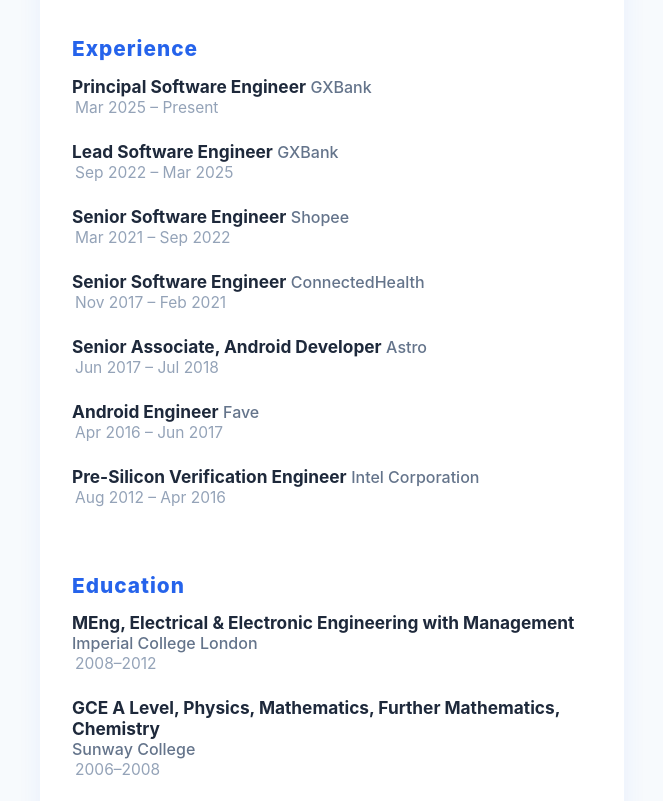
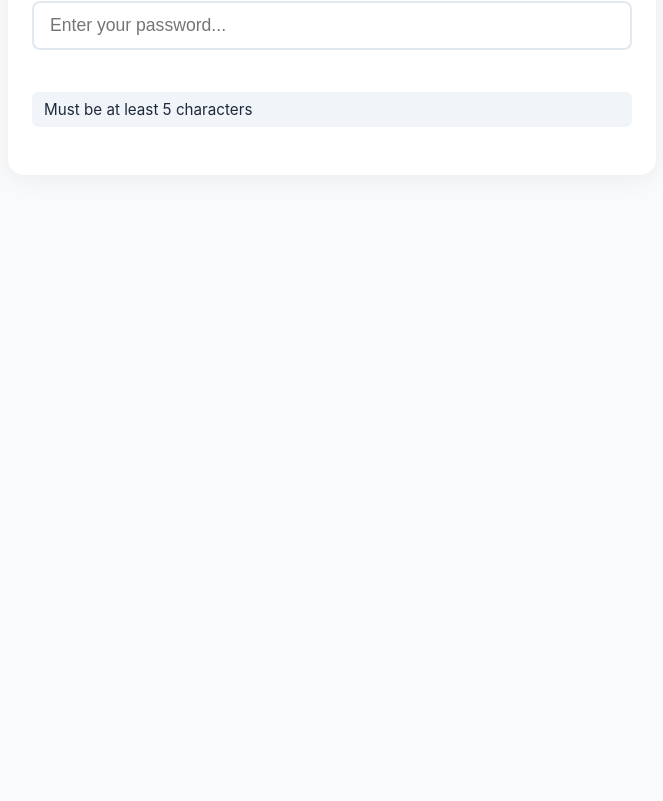
Before and after one commit to ianv1/ianv1.github.io, a plain HTML site: page index.html in a window 1280 px wide. Shown: the part 172-973 px from the top of the page, without its empty margins (308-971 px from the left). After the commit the page ends 840 px from the top, so only its background shows below. Drawn offline with Linux system fonts and the light colour scheme.

Commit message:
feat: Password game

```diff
--- /dev/null
+++ b/game.js
@@ -0,0 +1,174 @@
+const game = {
+  level: 1,
+  maxLevel: 100,
+  password: '',
+  requirements: [],
+
+  // Initialize the game
+  init() {
+    this.passwordInput = document.querySelector('.password-input');
+    this.requirementsContainer = document.querySelector('.requirements');
+    this.levelDisplay = document.querySelector('.level-display');
+    this.statusDisplay = document.querySelector('.status');
+    this.hintDisplay = document.querySelector('.hint');
+
+    this.passwordInput.addEventListener('input', (e) => {
+      this.password = e.target.value;
+      this.checkRequirements();
+    });
+
+    this.loadLevel();
+  },
+
+  // Load requirements for current level
+  loadLevel() {
+    this.requirements = [];
+    this.levelDisplay.textContent = `Level ${this.level}`;
+    this.passwordInput.value = '';
+    this.password = '';
+
+    // Add requirements based on level
+    switch(this.level) {
+      case 1:
+        this.addRequirement('Must be at least 5 characters', (p) => p.length >= 5);
+        break;
+      case 2:
+        this.addRequirement('Must contain at least one number', (p) => /\d/.test(p));
+        this.addRequirement('Must be at least 5 characters', (p) => p.length >= 5);
+        break;
+      case 3:
+        this.addRequirement('Must contain at least one uppercase letter', (p) => /[A-Z]/.test(p));
+        this.addRequirement('Must contain at least one number', (p) => /\d/.test(p));
+        this.addRequirement('Must be at least 6 characters', (p) => p.length >= 6);
+        break;
+      case 4:
+        this.addRequirement('Must contain at least one special character (!@#$%^&*)', (p) => /[!@#$%^&*]/.test(p));
+        this.addRequirement('Must contain at least one uppercase letter', (p) => /[A-Z]/.test(p));
+        this.addRequirement('Must contain at least one number', (p) => /\d/.test(p));
+        this.addRequirement('Must be at least 7 characters', (p) => p.length >= 7);
+        break;
+      case 5:
+        this.addRequirement('Must contain exactly two numbers', (p) => (p.match(/\d/g) || []).length === 2);
+        this.addRequirement('Must start with an uppercase letter', (p) => /^[A-Z]/.test(p));
+        this.addRequirement('Must contain a special character (!@#$%^&*)', (p) => /[!@#$%^&*]/.test(p));
+        this.addRequirement('Must be at least 8 characters', (p) => p.length >= 8);
+        break;
+      // Add more levels here with increasingly difficult requirements
+      default:
+        // Generate procedural requirements for higher levels
+        this.generateHigherLevelRequirements();
+    }
+
+    this.renderRequirements();
+    setTimeout(() => {
+      document.querySelectorAll('.requirement').forEach(req => req.classList.add('active'));
+    }, 100);
+  },
+
+  // Generate requirements for higher levels
+  generateHigherLevelRequirements() {
+    const minLength = Math.min(8 + Math.floor(this.level / 2), 20);
+    this.addRequirement(`Must be at least ${minLength} characters`, (p) => p.length >= minLength);
+
+    const numCount = Math.min(2 + Math.floor(this.level / 10), 5);
+    this.addRequirement(`Must contain exactly ${numCount} numbers`, (p) => (p.match(/\d/g) || []).length === numCount);
+
+    if (this.level % 3 === 0) {
+      this.addRequirement('Must contain a palindrome of at least 3 characters', (p) => this.containsPalindrome(p));
+    }
+
+    if (this.level % 4 === 0) {
+      this.addRequirement('Must contain ascending numbers', (p) => this.hasAscendingNumbers(p));
+    }
+
+    if (this.level % 5 === 0) {
+      const sum = this.level * 2;
+      this.addRequirement(`Numbers must sum to ${sum}`, (p) => this.sumOfNumbers(p) === sum);
+    }
+
+    if (this.level % 7 === 0) {
+      this.addRequirement('Must contain your current level number', (p) => p.includes(this.level.toString()));
+    }
+  },
+
+  // Helper functions for checking complex requirements
+  containsPalindrome(str) {
+    for (let i = 0; i < str.length - 2; i++) {
+      for (let j = i + 2; j < str.length; j++) {
+        const sub = str.slice(i, j + 1);
+        if (sub === sub.split('').reverse().join('')) return true;
+      }
+    }
+    return false;
+  },
+
+  hasAscendingNumbers(str) {
+    const numbers = str.match(/\d+/g) || [];
+    for (const num of numbers) {
+      for (let i = 0; i < num.length - 1; i++) {
+        if (parseInt(num[i]) < parseInt(num[i + 1])) return true;
+      }
+    }
+    return false;
+  },
+
+  sumOfNumbers(str) {
+    const numbers = str.match(/\d/g) || [];
+    return numbers.reduce((sum, num) => sum + parseInt(num), 0);
+  },
+
+  // Add a new requirement
+  addRequirement(description, checkFn) {
+    this.requirements.push({ description, checkFn, met: false });
+  },
+
+  // Render requirements in the UI
+  renderRequirements() {
+    this.requirementsContainer.innerHTML = this.requirements
+      .map((req, i) => `
+        <div class="requirement" style="animation-delay: ${i * 100}ms">
+          ${req.description}
+        </div>
+      `).join('');
+  },
+
+  // Check if all requirements are met
+  checkRequirements() {
+    let allMet = true;
+    this.requirements.forEach((req, i) => {
+      const element = this.requirementsContainer.children[i];
+      const isMet = req.checkFn(this.password);
+      req.met = isMet;
+      element.classList.toggle('met', isMet);
+      element.classList.toggle('unmet', !isMet);
+      if (!isMet) allMet = false;
+    });
+
+    if (allMet && this.password.length > 0) {
+      this.levelComplete();
+    }
+  },
+
+  // Handle level completion
+  levelComplete() {
+    if (this.level >= this.maxLevel) {
+      this.statusDisplay.innerHTML = `
+        <div class="success">🎉 Congratulations! You've completed all ${this.maxLevel} levels!</div>
+      `;
+      this.passwordInput.disabled = true;
+      return;
+    }
+
+    this.level++;
+    this.statusDisplay.innerHTML = `
+      <div class="success">✨ Level ${this.level - 1} complete!</div>
+    `;
+    setTimeout(() => {
+      this.loadLevel();
+      this.statusDisplay.innerHTML = '';
+    }, 1500);
+  }
+};
+
+// Start the game when the page loads
+document.addEventListener('DOMContentLoaded', () => game.init());
--- a/index.html
+++ b/index.html
@@ -3,156 +3,116 @@
 <head>
   <meta charset="UTF-8">
   <meta name="viewport" content="width=device-width, initial-scale=1.0">
-  <title>Ian Eng</title>
-  <link rel="stylesheet" href="style.css">
+  <title>The Password Game</title>
   <style>
-    .main-content {
-      max-width: 520px;
-      margin: 60px auto 0 auto;
-      background: #fff;
-      border-radius: 18px;
-      box-shadow: 0 2px 24px rgba(37,99,235,0.07);
-      padding: 2.5em 2em 2em 2em;
+    :root {
+      --primary: #2563eb;
+      --success: #10b981;
+      --error: #ef4444;
+      --bg: #f8fafc;
+      --text: #1e293b;
+    }
+    body {
+      font-family: 'Inter', system-ui, sans-serif;
+      background: var(--bg);
+      color: var(--text);
+      margin: 0;
+      padding: 20px;
+      min-height: 100vh;
+      display: flex;
+      flex-direction: column;
+      align-items: center;
+    }
+    .game-container {
+      max-width: 600px;
+      width: 100%;
+      background: white;
+      border-radius: 16px;
+      box-shadow: 0 4px 24px rgba(0,0,0,0.06);
+      padding: 24px;
+      margin-top: 40px;
+    }
+    .level-display {
+      font-size: 2.5rem;
+      font-weight: 800;
+      color: var(--primary);
+      text-align: center;
+      margin-bottom: 1em;
+      animation: pulse 2s infinite;
+    }
+    @keyframes pulse {
+      0% { transform: scale(1); }
+      50% { transform: scale(1.05); }
+      100% { transform: scale(1); }
+    }
+    .password-input {
+      width: 100%;
+      max-width: 100%;
+      box-sizing: border-box;
+      padding: 12px 16px;
+      font-size: 1.1rem;
+      border: 2px solid #e2e8f0;
+      border-radius: 8px;
+      margin-bottom: 1em;
+      transition: all 0.2s;
+    }
+    .password-input:focus {
+      outline: none;
+      border-color: var(--primary);
+      box-shadow: 0 0 0 3px rgba(37,99,235,0.1);
+    }
+    .requirements {
+      margin: 1.5em 0;
+    }
+    .requirement {
+      padding: 8px 12px;
+      margin: 8px 0;
+      border-radius: 6px;
+      background: #f1f5f9;
+      font-size: 0.95rem;
+      transition: all 0.3s;
       opacity: 0;
-      transform: translateY(40px);
-      animation: fadeSlideIn 1.1s cubic-bezier(.23,1.02,.47,.98) 0.2s forwards;
+      transform: translateX(-20px);
     }
-    @keyframes fadeSlideIn {
-      to {
-        opacity: 1;
-        transform: none;
-      }
+    .requirement.active {
+      opacity: 1;
+      transform: none;
     }
-    .section-title {
-      color: #2563eb;
-      font-size: 1.3rem;
-      font-weight: 800;
-      margin-bottom: 0.7em;
-      margin-top: 2em;
-      letter-spacing: 1px;
-      position: relative;
-      display: inline-block;
-      background: linear-gradient(90deg, #2563eb 60%, #06b6d4 100%);
-      background-size: 200% 100%;
-      background-position: 100% 0;
-      -webkit-background-clip: text;
-      -webkit-text-fill-color: transparent;
-      animation: highlightTitle 2.2s cubic-bezier(.23,1.02,.47,.98) 0.7s both;
+    .requirement.met {
+      background: #dcfce7;
+      color: #166534;
     }
-    @keyframes highlightTitle {
-      0% {
-        background-position: 100% 0;
-      }
-      60% {
-        background-position: 0 0;
-      }
-      100% {
-        background-position: 0 0;
-      }
+    .requirement.unmet {
+      background: #fee2e2;
+      color: #991b1b;
     }
-    .exp-list, .edu-list {
-      list-style: none;
-      padding: 0;
-      margin: 0;
-    }
-    .exp-list li, .edu-list li {
-      margin-bottom: 1.5em;
-      opacity: 0;
-      transform: translateY(30px);
-      animation: fadeUpItem 0.7s cubic-bezier(.23,1.02,.47,.98) forwards;
-    }
-    .exp-list li { animation-delay: 0.4s; }
-    .exp-list li:nth-child(2) { animation-delay: 0.55s; }
-    .exp-list li:nth-child(3) { animation-delay: 0.7s; }
-    .exp-list li:nth-child(4) { animation-delay: 0.85s; }
-    .exp-list li:nth-child(5) { animation-delay: 1s; }
-    .exp-list li:nth-child(6) { animation-delay: 1.15s; }
-    .exp-list li:nth-child(7) { animation-delay: 1.3s; }
-    .edu-list li { animation-delay: 1.5s; }
-    .edu-list li:nth-child(2) { animation-delay: 1.7s; }
-    @keyframes fadeUpItem {
-      to {
-        opacity: 1;
-        transform: none;
-      }
-    }
-    .job-title {
-      font-weight: 700;
-      color: #1e293b;
-      font-size: 1.08em;
-    }
-    .company {
-      color: #64748b;
-      font-size: 1em;
+    .status {
+      text-align: center;
+      margin-top: 1em;
       font-weight: 500;
     }
-    .date {
-      color: #94a3b8;
-      font-size: 0.97em;
-      margin-left: 0.2em;
+    .success {
+      color: var(--success);
     }
-    .edu-degree {
-      font-weight: 700;
-      color: #1e293b;
-      font-size: 1.08em;
+    .error {
+      color: var(--error);
     }
-    .edu-school {
+    .hint {
+      font-size: 0.9rem;
       color: #64748b;
-      font-size: 1em;
-      font-weight: 500;
-    }
-    @media (max-width: 600px) {
-      .main-content { padding: 1.2em 0.5em; }
+      text-align: center;
+      margin-top: 1em;
     }
   </style>
 </head>
 <body>
-  <div class="main-content">
-    <h1 style="color:#2563eb;font-size:2rem;font-weight:900;margin-bottom:0.2em;">Ian Eng</h1>
-    <div class="section-title">Experience</div>
-    <ul class="exp-list">
-      <li>
-        <span class="job-title">Principal Software Engineer</span> <span class="company">GXBank</span><br>
-        <span class="date">Mar 2025 – Present</span>
-      </li>
-      <li>
-        <span class="job-title">Lead Software Engineer</span> <span class="company">GXBank</span><br>
-        <span class="date">Sep 2022 – Mar 2025</span>
-      </li>
-      <li>
-        <span class="job-title">Senior Software Engineer</span> <span class="company">Shopee</span><br>
-        <span class="date">Mar 2021 – Sep 2022</span>
-      </li>
-      <li>
-        <span class="job-title">Senior Software Engineer</span> <span class="company">ConnectedHealth</span><br>
-        <span class="date">Nov 2017 – Feb 2021</span>
-      </li>
-      <li>
-        <span class="job-title">Senior Associate, Android Developer</span> <span class="company">Astro</span><br>
-        <span class="date">Jun 2017 – Jul 2018</span>
-      </li>
-      <li>
-        <span class="job-title">Android Engineer</span> <span class="company">Fave</span><br>
-        <span class="date">Apr 2016 – Jun 2017</span>
-      </li>
-      <li>
-        <span class="job-title">Pre-Silicon Verification Engineer</span> <span class="company">Intel Corporation</span><br>
-        <span class="date">Aug 2012 – Apr 2016</span>
-      </li>
-    </ul>
-    <div class="section-title">Education</div>
-    <ul class="edu-list">
-      <li>
-        <span class="edu-degree">MEng, Electrical & Electronic Engineering with Management</span><br>
-        <span class="edu-school">Imperial College London</span><br>
-        <span class="date">2008–2012</span>
-      </li>
-      <li>
-        <span class="edu-degree">GCE A Level, Physics, Mathematics, Further Mathematics, Chemistry</span><br>
-        <span class="edu-school">Sunway College</span><br>
-        <span class="date">2006–2008</span>
-      </li>
-    </ul>
+  <div class="game-container">
+    <div class="level-display">Level 1</div>
+    <input type="text" class="password-input" placeholder="Enter your password..." autocomplete="off">
+    <div class="requirements"></div>
+    <div class="status"></div>
+    <div class="hint"></div>
   </div>
+  <script src="game.js"></script>
 </body>
 </html>
```
